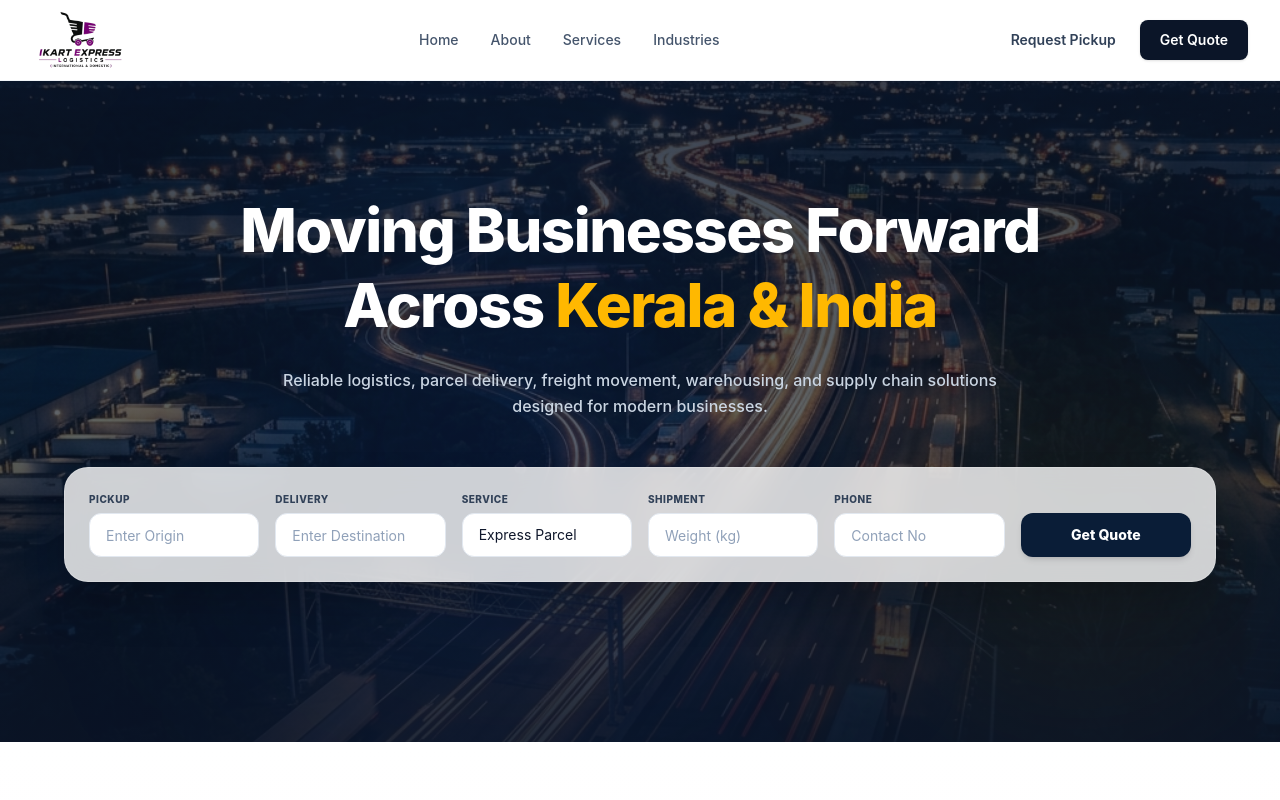
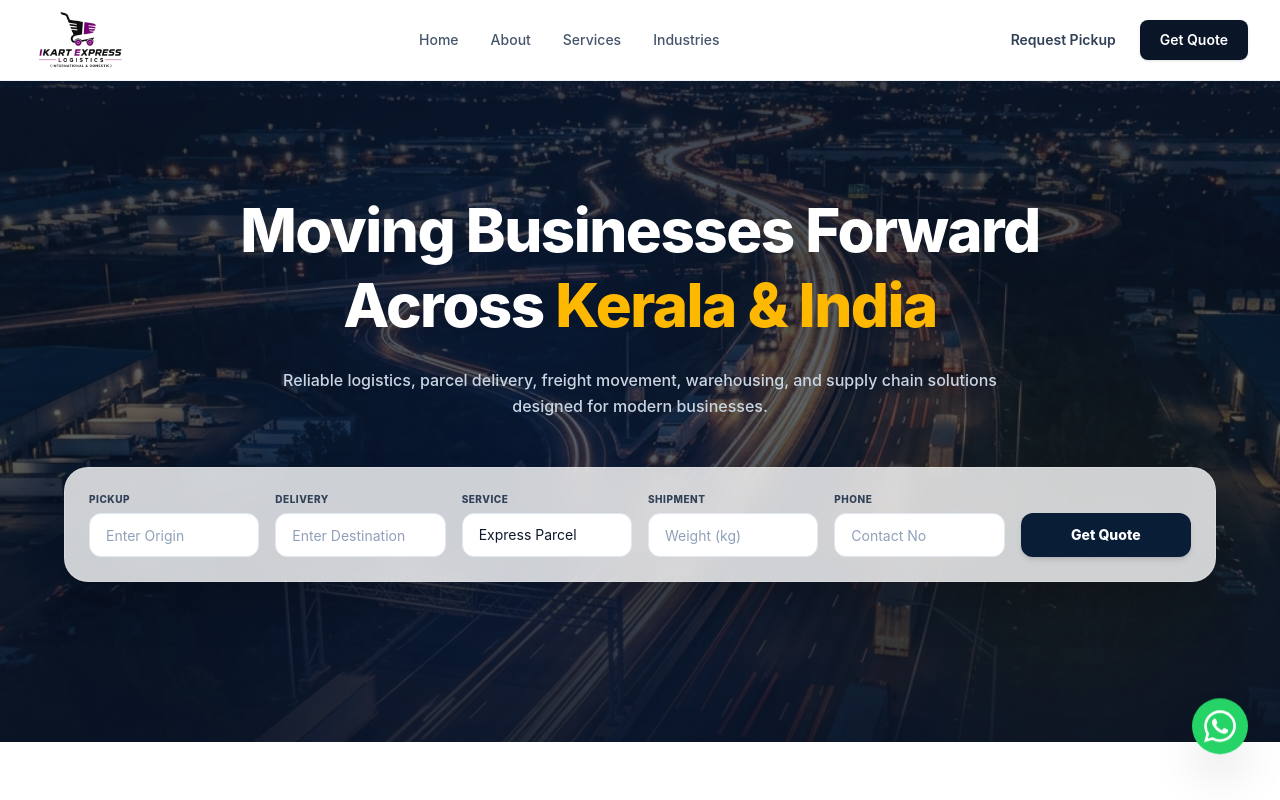
Before and after one commit to aditya5885/ikart, a React (Vite) app: page / in a window 1280 px wide. Shown: the top 800 px of the page. Built offline with nearby package versions, Linux system fonts and the light colour scheme.

Commit message:
Initial project upload

```diff
--- a/src/App.tsx
+++ b/src/App.tsx
@@ -4,6 +4,7 @@ import About from "./pages/About";
 import Services from "./pages/Services";
 import Contact from "./pages/Contact";
 import IndustriesPage from "./pages/Industries";
+import WhatsAppFAB from "./components/WhatsAppFAB";
 
 function App() {
   return (
@@ -15,6 +16,7 @@ function App() {
         <Route path="/industries" element={<IndustriesPage />} />
         <Route path="/contact" element={<Contact />} />
       </Routes>
+      <WhatsAppFAB />
     </Router>
   );
 }
--- /dev/null
+++ b/src/components/WhatsAppFAB.tsx
@@ -0,0 +1,22 @@
+const WhatsAppFAB = () => {
+  return (
+    <a
+      href="https://wa.me/917306653758"
+      target="_blank"
+      rel="noreferrer"
+      aria-label="Chat with us on WhatsApp"
+      className="fixed bottom-8 right-8 z-50 group flex items-center gap-3"
+    >
+      <span className="bg-white px-4 py-2 rounded-full shadow-xl text-sm font-bold text-slate-800 opacity-0 group-hover:opacity-100 transition-opacity translate-x-2 group-hover:translate-x-0 duration-200 whitespace-nowrap">
+        Chat with us
+      </span>
+      <div className="w-14 h-14 bg-[#25D366] text-white rounded-full flex items-center justify-center shadow-2xl animate-bounce hover:scale-110 active:scale-95 transition-transform cursor-pointer">
+        <svg className="w-8 h-8 fill-current" viewBox="0 0 24 24">
+          <path d="M17.472 14.382c-.297-.149-1.758-.867-2.03-.967-.273-.099-.471-.148-.67.15-.197.297-.767.966-.94 1.164-.173.199-.347.223-.644.075-.297-.15-1.255-.463-2.39-1.475-.883-.788-1.48-1.761-1.653-2.059-.173-.297-.018-.458.13-.606.134-.133.298-.347.446-.52.149-.174.198-.298.298-.497.099-.198.05-.371-.025-.52-.075-.149-.669-1.612-.916-2.207-.242-.579-.487-.5-.669-.51-.173-.008-.371-.01-.57-.01-.198 0-.52.074-.792.372-.272.297-1.04 1.016-1.04 2.479 0 1.462 1.065 2.875 1.213 3.074.149.198 2.096 3.2 5.077 4.487.709.306 1.262.489 1.694.625.712.227 1.36.195 1.871.118.571-.085 1.758-.719 2.006-1.413.248-.694.248-1.289.173-1.413-.074-.124-.272-.198-.57-.347m-5.421 7.403h-.004a9.87 9.87 0 01-5.031-1.378l-.361-.214-3.741.982.998-3.648-.235-.374a9.86 9.86 0 01-1.51-5.26c.001-5.45 4.436-9.884 9.888-9.884 2.64 0 5.122 1.03 6.988 2.898a9.825 9.825 0 012.893 6.994c-.003 5.45-4.437 9.884-9.885 9.884m8.413-18.297A11.815 11.815 0 0012.05 0C5.495 0 .16 5.335.157 11.892c0 2.096.547 4.142 1.588 5.945L.057 24l6.305-1.654a11.882 11.882 0 005.683 1.448h.005c6.554 0 11.89-5.335 11.893-11.893a11.821 11.821 0 00-3.48-8.413z" />
+        </svg>
+      </div>
+    </a>
+  );
+};
+
+export default WhatsAppFAB;
--- a/src/pages/Contact.tsx
+++ b/src/pages/Contact.tsx
@@ -378,23 +378,7 @@ const Contact = () => {
 
       <Footer />
 
-      {/* ── WhatsApp FAB ── */}
-      <a
-        href="https://wa.me/917306653758"
-        target="_blank"
-        rel="noreferrer"
-        aria-label="Chat with us on WhatsApp"
-        className="fixed bottom-8 right-8 z-50 group flex items-center gap-3"
-      >
-        <span className="bg-white px-4 py-2 rounded-full shadow-xl text-sm font-bold text-slate-800 opacity-0 group-hover:opacity-100 transition-opacity translate-x-2 group-hover:translate-x-0 duration-200 whitespace-nowrap">
-          Chat with us
-        </span>
-        <div className="w-14 h-14 bg-[#25D366] text-white rounded-full flex items-center justify-center shadow-2xl animate-bounce hover:scale-110 active:scale-95 transition-transform cursor-pointer">
-          <svg className="w-8 h-8 fill-current" viewBox="0 0 24 24">
-            <path d="M17.472 14.382c-.297-.149-1.758-.867-2.03-.967-.273-.099-.471-.148-.67.15-.197.297-.767.966-.94 1.164-.173.199-.347.223-.644.075-.297-.15-1.255-.463-2.39-1.475-.883-.788-1.48-1.761-1.653-2.059-.173-.297-.018-.458.13-.606.134-.133.298-.347.446-.52.149-.174.198-.298.298-.497.099-.198.05-.371-.025-.52-.075-.149-.669-1.612-.916-2.207-.242-.579-.487-.5-.669-.51-.173-.008-.371-.01-.57-.01-.198 0-.52.074-.792.372-.272.297-1.04 1.016-1.04 2.479 0 1.462 1.065 2.875 1.213 3.074.149.198 2.096 3.2 5.077 4.487.709.306 1.262.489 1.694.625.712.227 1.36.195 1.871.118.571-.085 1.758-.719 2.006-1.413.248-.694.248-1.289.173-1.413-.074-.124-.272-.198-.57-.347m-5.421 7.403h-.004a9.87 9.87 0 01-5.031-1.378l-.361-.214-3.741.982.998-3.648-.235-.374a9.86 9.86 0 01-1.51-5.26c.001-5.45 4.436-9.884 9.888-9.884 2.64 0 5.122 1.03 6.988 2.898a9.825 9.825 0 012.893 6.994c-.003 5.45-4.437 9.884-9.885 9.884m8.413-18.297A11.815 11.815 0 0012.05 0C5.495 0 .16 5.335.157 11.892c0 2.096.547 4.142 1.588 5.945L.057 24l6.305-1.654a11.882 11.882 0 005.683 1.448h.005c6.554 0 11.89-5.335 11.893-11.893a11.821 11.821 0 00-3.48-8.413z" />
-          </svg>
-        </div>
-      </a>
+
     </div>
   );
 };
```
